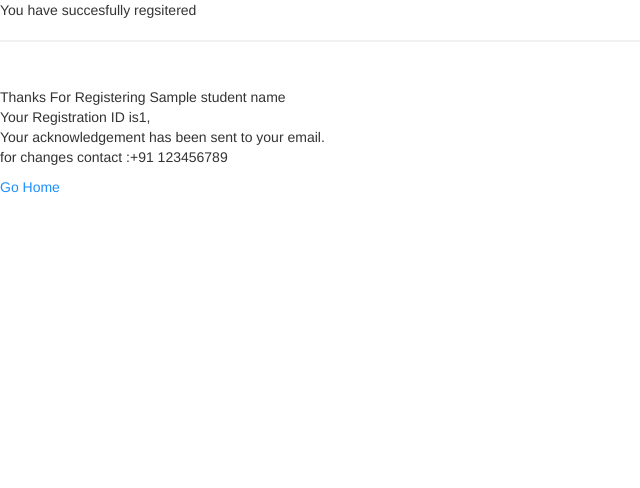
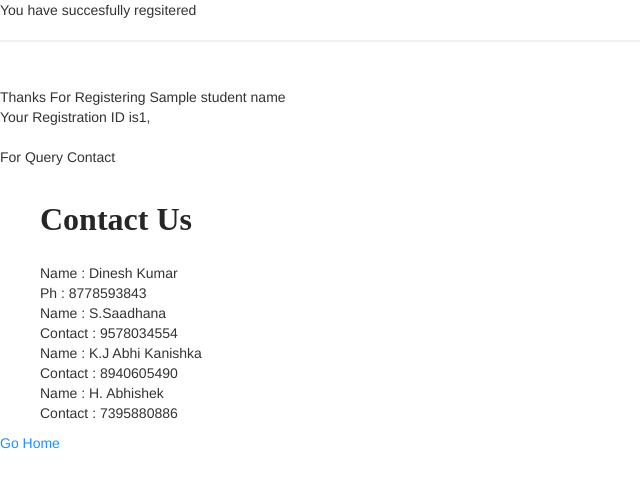
Before and after one commit to Sala-Khaliff-Jr/saral-app, a Django app: template templates/register.html in a window 1280 px wide. Shown: the top 488 px of the page, without its empty margins (0-640 px from the left). Run offline with Django 3.2, Linux system fonts and the light colour scheme; the template is opened without the code that fills it: most values are stand-ins (such as "Sample title", 1, 10 or a date in 2020); some libraries are stand-ins or nearby versions.

```diff
--- a/register/models.py
+++ b/register/models.py
@@ -7,7 +7,7 @@ class Registrations(models.Model):
     email_id = models.EmailField(unique=True)
     reg_id = models.CharField(unique=True,max_length=16)
     events = models.CharField(blank=False,null=False,max_length=300)
-
+    total_cost = models.CharField(blank=False,null=False,max_length=10)
 
     def __str__(self):
         return self.student_name+" "+self.reg_id
--- a/register/views.py
+++ b/register/views.py
@@ -117,14 +117,14 @@ def register_view(request):
 
         print(events)
 
-        Registrations.objects.create(student_name=student_name,email_id=email_id,college_name=college_name,reg_id=random.randint(20000,20000),events=events)
+        Registrations.objects.create(student_name=student_name,email_id=email_id,college_name=college_name,reg_id=random.randint(20000,20000),events=events,total_cost=total_cost)
         register = Registrations.objects.get(email_id=email_id)
         # print(Registrations.objects.filter(email_id=email_id))
         Registrations.objects.filter(email_id=email_id).update(reg_id="SARAL00"+str(register.id))
         register = Registrations.objects.get(email_id=email_id)
         request.session['student_name'] = student_name
         request.session['email'] = email_id
-        return(render(request,'register.html',{'submit':'Yes','student_name':student_name,'id':register.reg_id}))
+        return(render(request,'register.html',{'submit':'Yes','student_name':student_name,'id':register.reg_id,'total_cost':total_cost}))
         # except:
         #     return(render(request,'register.html',{'submit':'NO'}))
         # except:
--- a/templates/category1/posterdesign.html
+++ b/templates/category1/posterdesign.html
@@ -105,7 +105,7 @@
             </nav>
         <div class="wrapper">
             <div class="pgimage" style="text-align:center;font-weight: bold;color:aliceblue;"><h1 style="padding-top: 25px;">POSTER DESIGN</h1></div>
-            <div class="description"><span style="margin-top: 10px;">To design a poster on the given topic by the juries using Adobe Photoshop. The system and the software will be provided.Poster may include elements of stock art as long as you have the proper rights to do so. However, posters will be judged on originality, as well as creativity and use of typography.</span></div>
+            <div class="description"><span style="margin-top: 10px;">A poster is a temporary promotion of an idea, product, or event put up in a public space for mass consumption. Typically, posters include both textual and graphic elements, although a poster may be either wholly graphical or wholly text. Posters are designed to be both eye-catching and informative</span></div>
             <div class="b-div">
                 <div class="rules">
                     <div class="r1">
--- a/templates/register.html
+++ b/templates/register.html
@@ -12,6 +12,10 @@ padding:0px auto;
 width:100%;
 height:fit-content;
 background-color:white;
+}
+#contactid{
+  list-style: none;
+    margin-top: 30px;
 }
 /*
 input{
@@ -1572,7 +1576,18 @@ Select Team Size
     <p>You have succesfully regsitered</p><hr>
     <br>Thanks For Registering {{ student_name }}
     <p>
-    Your Registration ID is{{id}}, <br> Your acknowledgement has been sent to your email. <br> for changes contact :+91 123456789
+    Your Registration ID is{{id}}, <br><br> For Query Contact
+    <ul id="contactid">
+      <li><b style="font-family:'montserratbold';color: #262626;font-size: 32px;">Contact Us</b></li><br>
+      <li>Name : Dinesh Kumar</li>
+      <li>Ph : 8778593843</li>
+      <li>Name : S.Saadhana</li>
+      <li>Contact : 9578034554</li>
+      <li>Name : K.J Abhi Kanishka</li>
+      <li>Contact : 8940605490</li>
+      <li>Name : H. Abhishek</li>
+      <li>Contact : 7395880886</li>
+  </ul>
     </p>
     <a href="index">Go Home</a>
     {% endif %}
```
Also changed, not shown: templates/saraldesc.txt (deleted, +0 -12 lines), register/migrations/0001_initial.py (deleted).
